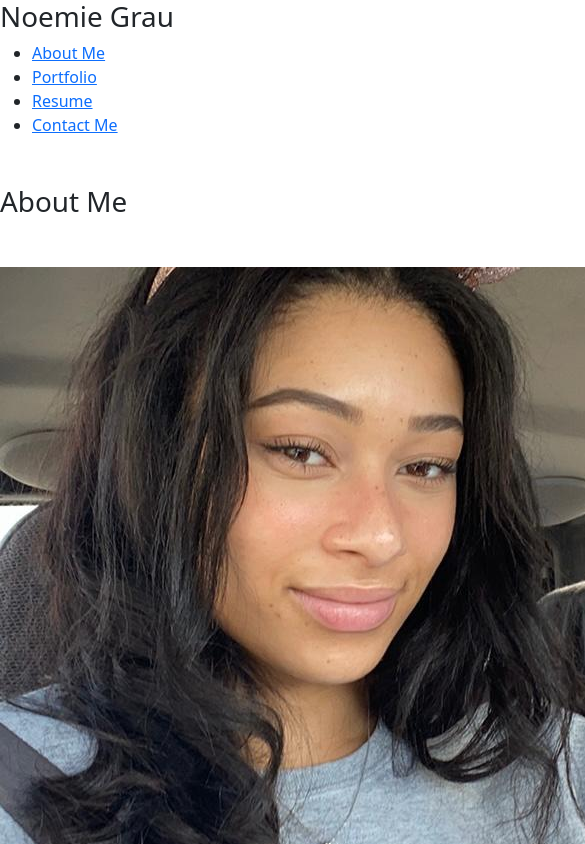
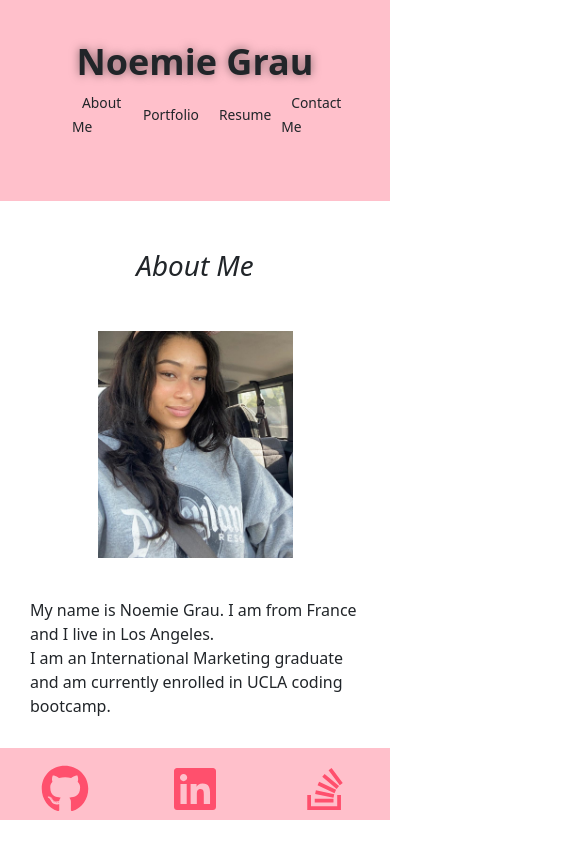
Before and after one commit to Noemiegrau/react-portfolio, a React (Create React App) app: page / in a window 390 px wide. Shown: the top 844 px of the page, 585 px wide, since content can reach past the window. Built offline with nearby package versions, Linux system fonts and the light colour scheme.

Commit message:
started mobile-first design

```diff
--- a/src/App.js
+++ b/src/App.js
@@ -26,7 +26,9 @@ function App() {
 
   return (
     <div>
-      <Header catSelected={catSelected} setCatSelected={setCatSelected}></Header>
+      <header>
+        <Header catSelected={catSelected} setCatSelected={setCatSelected}></Header>
+      </header>
       <div>
         <main>
             {chooseCat()}
--- a/src/components/About/index.js
+++ b/src/components/About/index.js
@@ -5,7 +5,7 @@ function About() {
     return (
 <div>
         <section className="my-5">
-            <h1 id="about">About Me</h1>
+            <h1 id="about"><i>About Me</i></h1>
         </section>
 
     <section id="about-me" className="sections about-me">
@@ -17,10 +17,10 @@ function About() {
             alt="Noemie Grau smiling"
             className="me-hero-img"
           />
-        <p>My name is Noemie Grau. I am from France and I live in Los Angeles.
+        </div>
+        <p className="description-about">My name is Noemie Grau. I am from France and I live in Los Angeles.
             <br/> I am an International Marketing graduate and am currently enrolled in UCLA coding bootcamp.
         </p>
-        </div>
         </article>
 
     </section>
--- a/src/components/Footer/index.js
+++ b/src/components/Footer/index.js
@@ -1,6 +1,6 @@
 import React from 'react';
-import {FaGithub} from "react-icons/fa";
-import {FaLinkedin} from "react-icons/fa";
+import { FaGithub } from "react-icons/fa";
+import { FaLinkedin } from "react-icons/fa";
 import { FaStackOverflow } from "@react-icons/all-files/fa/FaStackOverflow";
 
 function Footer() {
--- a/src/components/Navigation/index.js
+++ b/src/components/Navigation/index.js
@@ -7,16 +7,16 @@ const { catSelected, setCatSelected } = props;
     return (
   <nav>
     <ul>
-      <li className={catSelected === "about-me"}>
+      <li className={catSelected === "about-me" && 'navActive'}>
           <a href="#about-me" onClick={() => setCatSelected("about-me")}>About Me</a>
       </li>
-      <li className={catSelected === "portfolio"}>
+      <li className={catSelected === "portfolio" && 'navActive'}>
           <a href="#portfolio" onClick={() => setCatSelected("portfolio")}>Portfolio</a>
       </li>
-      <li className={catSelected === "resume"}>
+      <li className={catSelected === "resume" && 'navActive'}>
           <a href="#resume" onClick={() => setCatSelected("resume")}>Resume</a>
       </li>
-      <li className={catSelected === "contactform"}>
+      <li className={catSelected === "contactform" && 'navActive'}>
           <a href="#contactform" onClick={() => setCatSelected("contactform")}>Contact Me</a>
       </li>
     </ul>
--- a/src/components/Portfolio/index.js
+++ b/src/components/Portfolio/index.js
@@ -4,6 +4,7 @@ import Project from '../Project'
 function Portfolio(props) {
     return (
         <section>
+          <h1 id="portfolio"><i>Portfolio</i></h1>
           <Project />
         </section>
     );
--- a/src/components/Resume/index.js
+++ b/src/components/Resume/index.js
@@ -4,8 +4,7 @@ import DownloadLink from "react-download-link";
 function Resume() {
 
   return (
-    <header>
-
+<div id="container-resume">
 {/* <p>Download my <a href="./myResume.png">resume</a></p> */}
 
 <DownloadLink
@@ -34,7 +33,7 @@ function Resume() {
           <li> REST</li>
           <li> MVC</li>
           </ul>
-      </header>
+          </div>
   );
 }
 
--- a/src/index.css
+++ b/src/index.css
@@ -1,3 +1,11 @@
+/* For mobile phones: moins de 600 */
+
+* {
+  margin: 0;
+  padding: 0;
+  box-sizing: border-box;
+}
+
 body {
   margin: 0;
   font-family: -apple-system, BlinkMacSystemFont, 'Segoe UI', 'Roboto', 'Oxygen',
@@ -11,3 +19,139 @@ code {
   font-family: source-code-pro, Menlo, Monaco, Consolas, 'Courier New',
     monospace;
 }
+
+.navActive {
+  color: rgb(255, 74, 105);
+}
+
+
+/* HEADER / NAV BAR STYLES START */
+
+header {
+  padding: 20px 20px;
+  background-color: pink;
+  display: flex;
+  justify-content: center;
+  flex-wrap: wrap;
+  position: -webkit-sticky;
+  position: sticky;
+  top: 0;
+  background-size: cover;
+  background-position: 80%;
+  background-attachment: fixed;
+  z-index: 9999;
+}
+
+header h1 {
+  font-weight: bold;
+  margin: 0;
+  font-size: 36px;
+  color: var(--primary-color);
+  text-shadow: 0 0 10px rgba(0, 0, 0, 0.5);
+}
+
+header a {
+  text-decoration: none;
+  color: var(--primary-color);
+}
+
+header nav {
+  margin: 7px 0;
+}
+
+header nav ul {
+  display: flex;
+  /* flex-wrap: wrap; */
+  justify-content: flex-start;
+  align-items: center;
+  list-style: none;
+}
+
+header nav ul li a {
+  padding: 10px 10px;
+  font-size: 3.55vw;
+  align-items: center;
+}
+
+header nav ul li a:hover {
+  color: rgb(255, 129, 150);
+  border-radius: 15px;
+  text-shadow: none;
+}
+
+/* HEADER / NAVBAR STYLES END */
+
+
+/* ABOUT */
+
+#about {
+  display: flex;
+  justify-content: center;
+}
+
+.about-me-content {
+  display: flex;
+  justify-content: center;
+  margin-bottom: 40px;
+}
+
+.me-hero-img {
+  max-width: 50%;
+  align-items: center;
+}
+
+.description-about {
+  margin: 30px;
+}
+
+/* ABOUT END */
+
+/* FOOTER */
+
+footer {
+  display: flex;
+  justify-content: space-around;
+  background-color: pink;
+}
+
+footer a {
+  font-size: 300%;
+  color: rgb(255, 80, 109);
+}
+
+footer a:hover {
+  font-size: 300%;
+  color: rgb(255, 143, 162);
+}
+
+/* FOOTER END */
+
+/* PORTFOLIO */
+
+#portfolio {
+  display: flex;
+  justify-content: center;
+  margin: 40px;
+}
+
+/* PORTFOLIO END */
+
+
+
+
+#container-resume {
+margin: 40px;
+}
+
+
+@media only screen and (min-width: 600px) {
+  /* For tablets: : between 600 and 768 */
+
+}
+
+@media only screen and (min-width: 768px) {
+  /* For desktop: 768 and + */
+  .navActive {
+    color: lightblue;
+  }
+}
```
